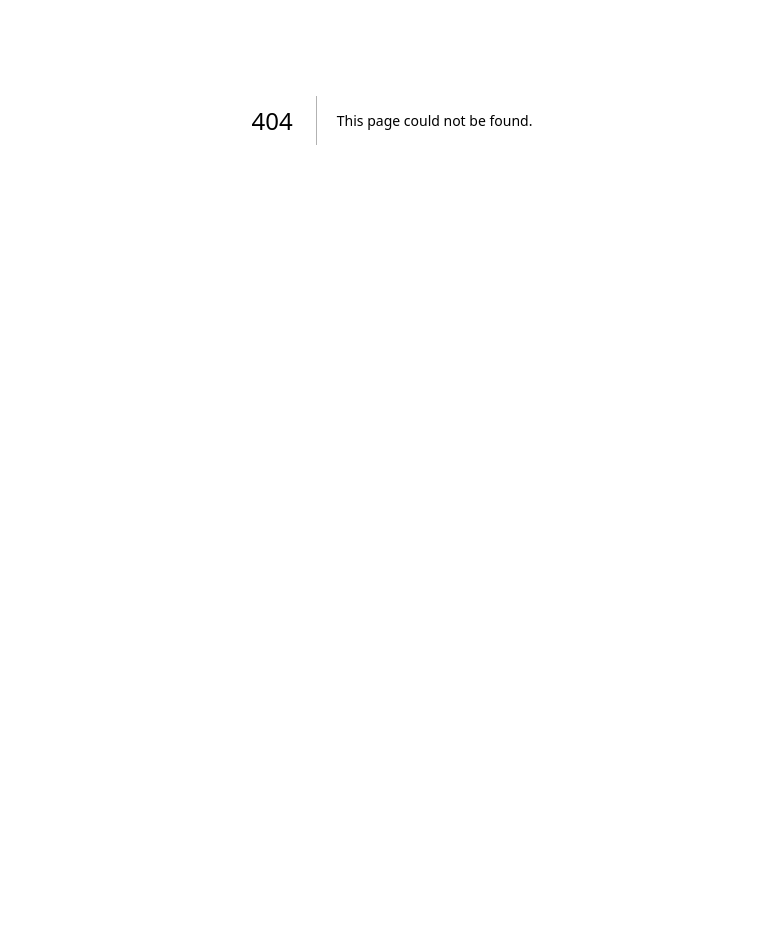
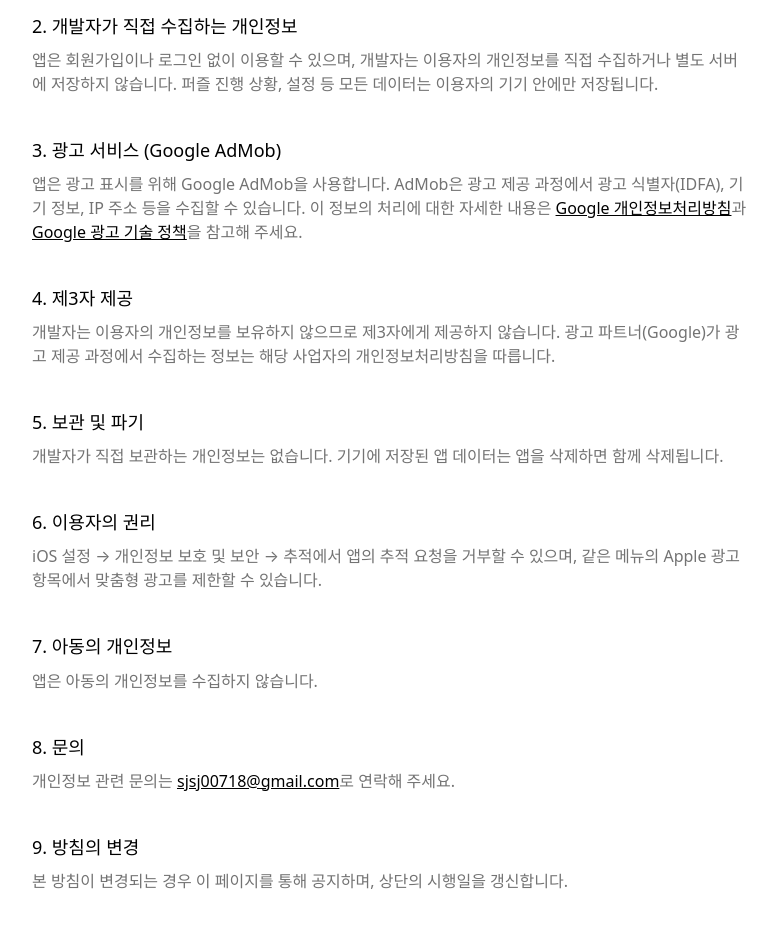
Before and after one commit to sangjaesangjae/pages-nextjs, a Next.js app: page /privacy in a window 1280 px wide. Before the commit this address had no page. Shown: the part 280-1208 px from the top of the page, without its empty margins (248-1025 px from the left). Before the commit the page ends 800 px from the top, so only its background shows below. Built offline with nearby package versions, Linux system fonts and the light colour scheme.

Commit message:
feat: 개인정보 처리방침 페이지

```diff
--- /dev/null
+++ b/src/app/privacy/page.tsx
@@ -0,0 +1,131 @@
+import type { Metadata } from "next";
+import type { ReactNode } from "react";
+import { Text } from "@/design-system";
+import { site } from "@/lib/site";
+
+export const metadata: Metadata = {
+  title: "개인정보 처리방침",
+  description: `${site.appName} 앱의 개인정보 처리방침입니다.`,
+  alternates: { canonical: "/privacy" },
+};
+
+function Section({ title, children }: { title: string; children: ReactNode }) {
+  return (
+    <section className="mt-10">
+      <Text as="h2" variant="heading-sm" className="text-ink">
+        {title}
+      </Text>
+      <div className="mt-2 flex flex-col gap-2">{children}</div>
+    </section>
+  );
+}
+
+function Body({ children }: { children: ReactNode }) {
+  return (
+    <Text variant="body-md" className="text-body">
+      {children}
+    </Text>
+  );
+}
+
+export default function PrivacyPage() {
+  return (
+    <main className="mx-auto w-full max-w-3xl flex-1 px-6 py-16">
+      <Text as="h1" variant="display-lg" className="text-ink">
+        개인정보 처리방침
+      </Text>
+      <Text variant="body-sm" className="mt-2 text-mute">
+        시행일: 2026년 7월 23일
+      </Text>
+
+      <Section title="1. 개요">
+        <Body>
+          {site.name}(이하 &ldquo;개발자&rdquo;)는 모바일 퍼즐 게임
+          &lsquo;{site.appName}&rsquo;(이하 &ldquo;앱&rdquo;)을 제공합니다. 본
+          방침은 앱 이용 과정에서 처리되는 정보와 그 목적을 설명합니다.
+        </Body>
+      </Section>
+
+      <Section title="2. 개발자가 직접 수집하는 개인정보">
+        <Body>
+          앱은 회원가입이나 로그인 없이 이용할 수 있으며, 개발자는 이용자의
+          개인정보를 직접 수집하거나 별도 서버에 저장하지 않습니다. 퍼즐 진행
+          상황, 설정 등 모든 데이터는 이용자의 기기 안에만 저장됩니다.
+        </Body>
+      </Section>
+
+      <Section title="3. 광고 서비스 (Google AdMob)">
+        <Body>
+          앱은 광고 표시를 위해 Google AdMob을 사용합니다. AdMob은 광고 제공
+          과정에서 광고 식별자(IDFA), 기기 정보, IP 주소 등을 수집할 수
+          있습니다. 이 정보의 처리에 대한 자세한 내용은{" "}
+          <a
+            href="https://policies.google.com/privacy"
+            className="text-ink underline"
+            target="_blank"
+            rel="noopener noreferrer"
+          >
+            Google 개인정보처리방침
+          </a>
+          과{" "}
+          <a
+            href="https://policies.google.com/technologies/ads"
+            className="text-ink underline"
+            target="_blank"
+            rel="noopener noreferrer"
+          >
+            Google 광고 기술 정책
+          </a>
+          을 참고해 주세요.
+        </Body>
+      </Section>
+
+      <Section title="4. 제3자 제공">
+        <Body>
+          개발자는 이용자의 개인정보를 보유하지 않으므로 제3자에게 제공하지
+          않습니다. 광고 파트너(Google)가 광고 제공 과정에서 수집하는 정보는
+          해당 사업자의 개인정보처리방침을 따릅니다.
+        </Body>
+      </Section>
+
+      <Section title="5. 보관 및 파기">
+        <Body>
+          개발자가 직접 보관하는 개인정보는 없습니다. 기기에 저장된 앱 데이터는
+          앱을 삭제하면 함께 삭제됩니다.
+        </Body>
+      </Section>
+
+      <Section title="6. 이용자의 권리">
+        <Body>
+          iOS 설정 → 개인정보 보호 및 보안 → 추적에서 앱의 추적 요청을 거부할
+          수 있으며, 같은 메뉴의 Apple 광고 항목에서 맞춤형 광고를 제한할 수
+          있습니다.
+        </Body>
+      </Section>
+
+      <Section title="7. 아동의 개인정보">
+        <Body>앱은 아동의 개인정보를 수집하지 않습니다.</Body>
+      </Section>
+
+      <Section title="8. 문의">
+        <Body>
+          개인정보 관련 문의는{" "}
+          <a
+            href={`mailto:${site.supportEmail}`}
+            className="text-ink underline"
+          >
+            {site.supportEmail}
+          </a>
+          로 연락해 주세요.
+        </Body>
+      </Section>
+
+      <Section title="9. 방침의 변경">
+        <Body>
+          본 방침이 변경되는 경우 이 페이지를 통해 공지하며, 상단의 시행일을
+          갱신합니다.
+        </Body>
+      </Section>
+    </main>
+  );
+}
```
